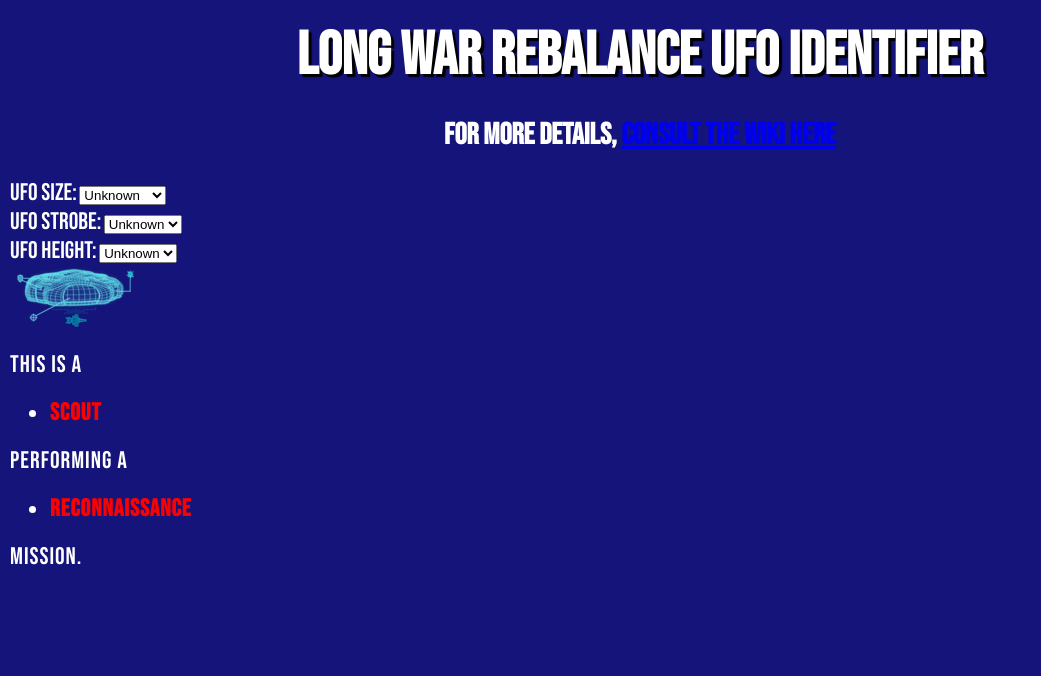
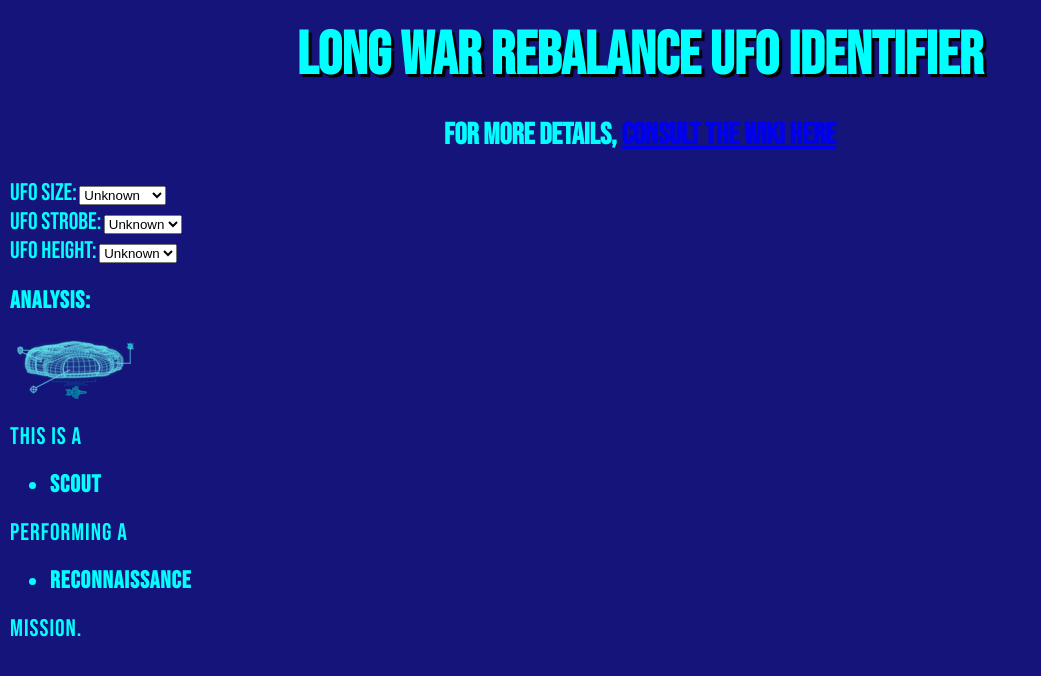
Before and after one commit to Admiral-Billy/LWR-UFO-Identifier, a plain HTML site: page index.html in a window 1280 px wide. Shown: the whole page, without its empty margins (0-1041 px from the left). Drawn offline with Linux system fonts and the light colour scheme.

Commit message:
Updated styling a bit

```diff
--- a/index.html
+++ b/index.html
@@ -36,6 +36,9 @@
 		<option value="low">Low</option>
 		<option value="high">High</option>
 	</select>
+	<br/>
+
+	<p><strong id="analysis">Analysis:</strong></p>
 
     <img src="images/scout.png" alt="Scout UFO" />
 	<p>This is a
--- a/styles/style.css
+++ b/styles/style.css
@@ -1,5 +1,5 @@
-strong {
-  color: red;
+#analysis {
+	color: cyan;
 }
 
 html {
@@ -10,14 +10,14 @@ html {
 h1 {
 	margin: 0;
 	padding: 20px 0 0 0;
-	color: white;
+	color: cyan;
 	font-size: 60px;
 	text-align: center;
 	text-shadow: 3px 3px 1px black;
 }
 
 h2 {
-	color: white;
+	color: cyan;
 	font-size: 30px;
 	text-align: center;
 }
@@ -29,14 +29,14 @@ body {
 
 p,
 li {
-	color: white;
+	color: cyan;
 	font-size: 24px;
 	line-height: 1;
 	letter-spacing: 1px;
 }
 
 label {
-	color: white;
+	color: cyan;
 	font-size: 24px;
 }
 
```
